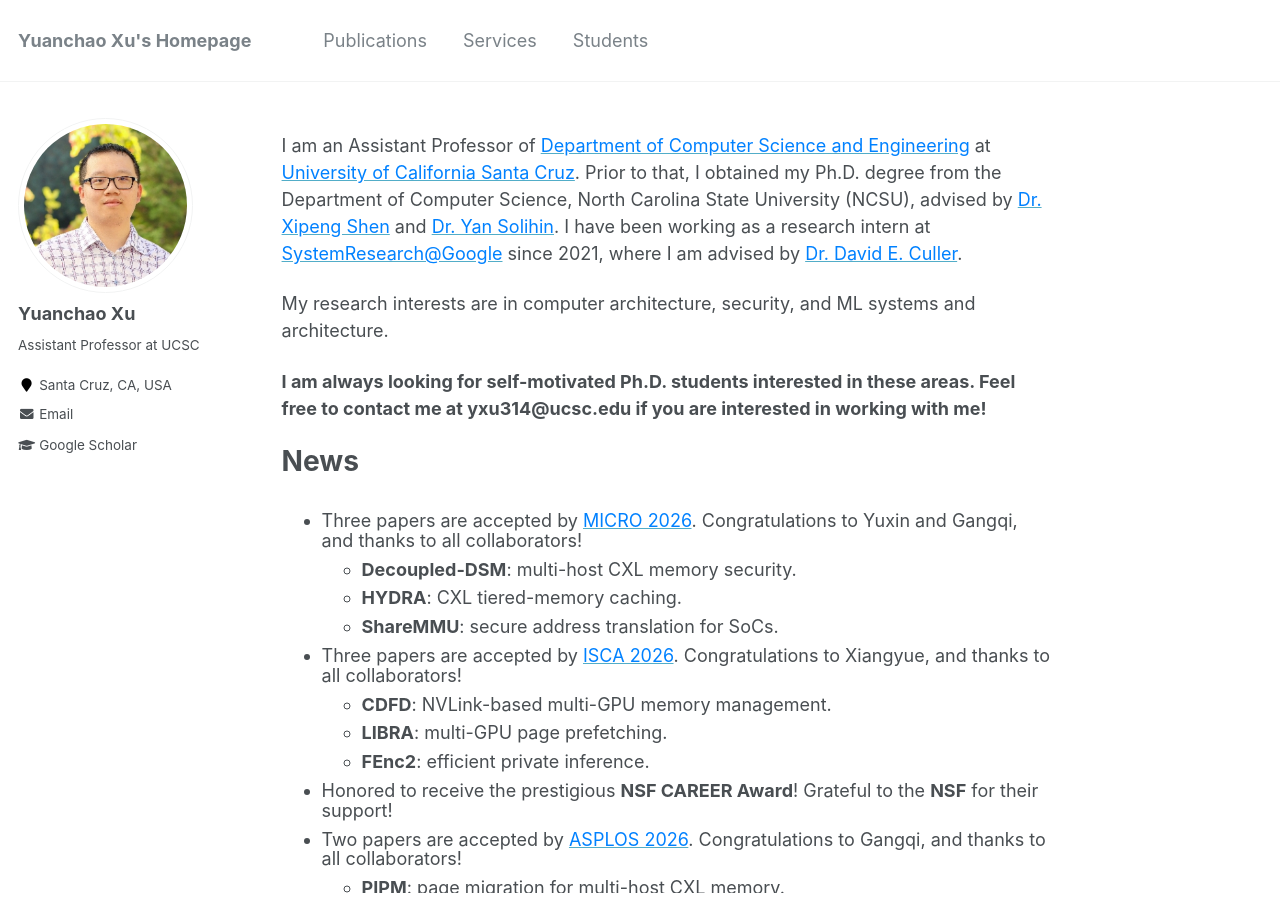
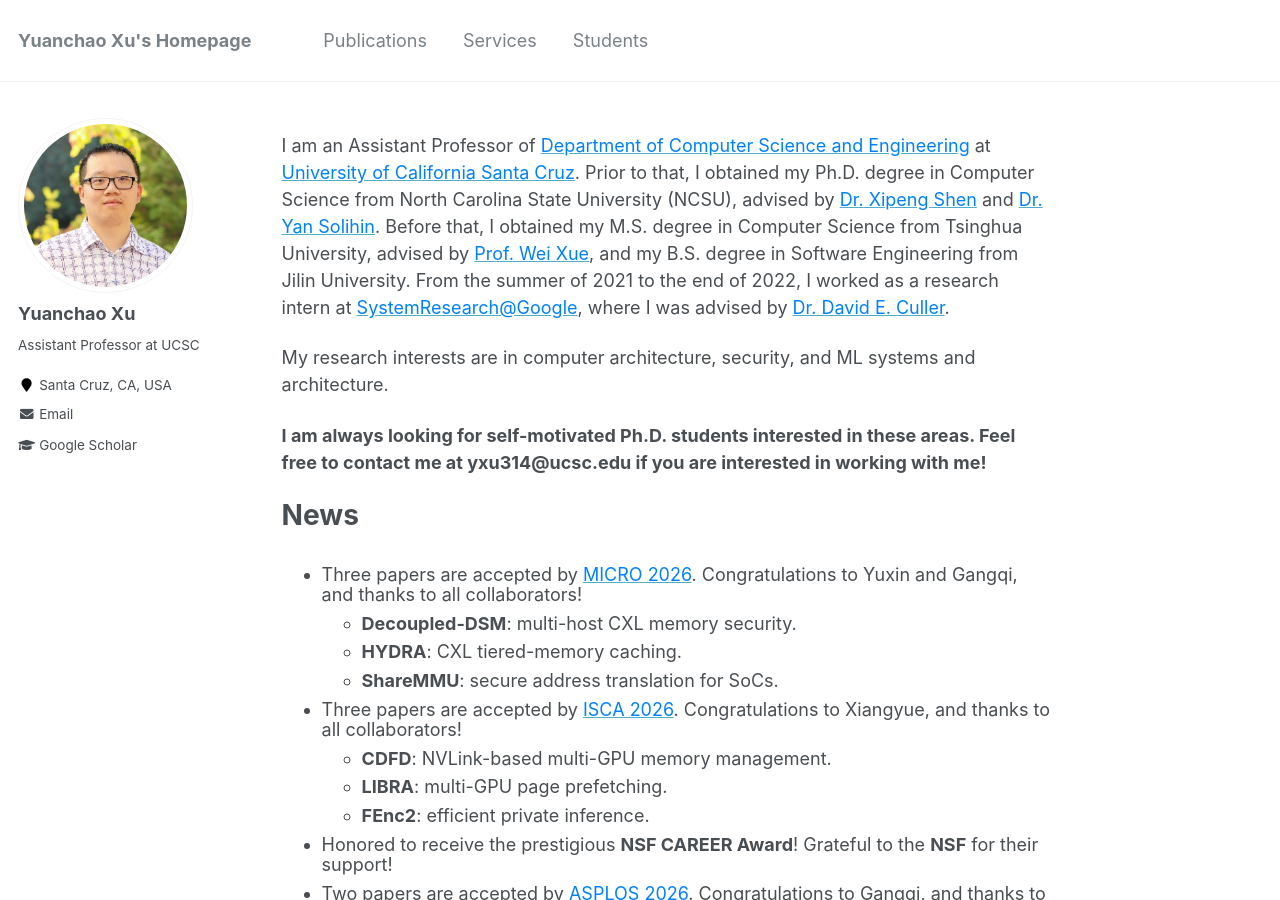
Before and after one commit to yuanchaoxu6/yuanchaoxu6.github.io, a Jekyll site: the page built from _pages/about.md, in a window 1280 px wide and 900 px high. Built offline with Jekyll 4.4.1, drawn with Linux system fonts in a browser that asks for light colours.

Commit message:
Update about.md

```diff
--- a/_pages/about.md
+++ b/_pages/about.md
@@ -8,7 +8,8 @@ redirect_from:
 - /about.html
 ---
 
-I am an Assistant Professor of [<font color="#0081ff">Department of Computer Science and Engineering</font>](https://engineering.ucsc.edu/departments/computer-science-and-engineering/) at [<font color="#0081ff">University of California Santa Cruz</font>](https://www.ucsc.edu/). Prior to that, I obtained my Ph.D. degree from the Department of Computer Science, North Carolina State University (NCSU), advised by [<font color="#0081ff">Dr. Xipeng Shen</font>](https://people.engr.ncsu.edu/xshen5/) and [<font color="#0081ff">Dr. Yan Solihin</font>](https://sites.google.com/view/arpers). I have been working as a research intern at [<font color="#0081ff">SystemResearch@Google</font>](https://techsysinfra.google/research/) since 2021, where I am advised by [<font color="#0081ff">Dr. David E. Culler</font>](http://people.eecs.berkeley.edu/~culler/).
+I am an Assistant Professor of [<font color="#0081ff">Department of Computer Science and Engineering</font>](https://engineering.ucsc.edu/departments/computer-science-and-engineering/) at [<font color="#0081ff">University of California Santa Cruz</font>](https://www.ucsc.edu/). Prior to that, I obtained my Ph.D. degree in Computer Science from North Carolina State University (NCSU), advised by [<font color="#0081ff">Dr. Xipeng Shen</font>](https://people.engr.ncsu.edu/xshen5/) and [<font color="#0081ff">Dr. Yan Solihin</font>](https://sites.google.com/view/arpers). Before that, I obtained my M.S. degree in Computer Science from Tsinghua University, advised by [<font color="#0081ff">Prof. Wei Xue</font>](https://www.cs.tsinghua.edu.cn/csen/info/1154/3947.htm), and my B.S. degree in Software Engineering from Jilin University. From the summer of 2021 to the end of 2022, I worked as a research intern at [<font color="#0081ff">SystemResearch@Google</font>](https://techsysinfra.google/research/), where I was advised by [<font color="#0081ff">Dr. David E. Culler</font>](http://people.eecs.berkeley.edu/~culler/).
+
 
 
 My research interests are in computer architecture, security, and ML systems and architecture.
```
